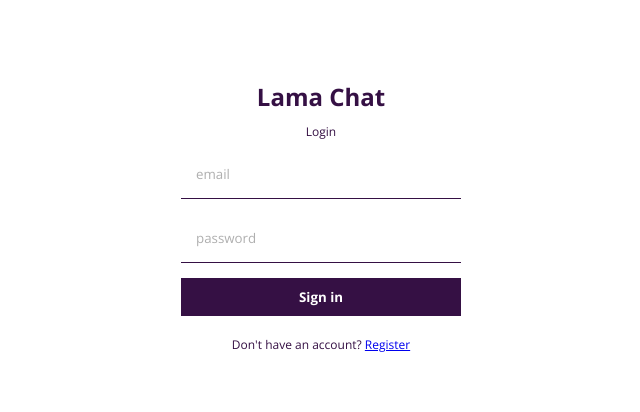
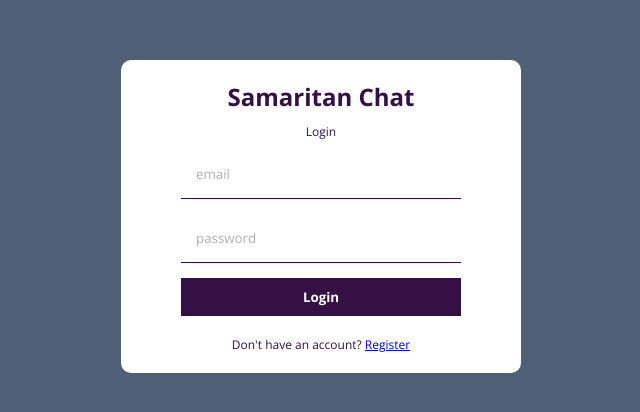
Before and after one commit to Magma4/Chat_app, a React (Create React App) app: page /login in a window 1280 px wide. Shown: the part 184-596 px from the top of the page, without its empty margins (319-959 px from the left). Built offline with nearby package versions, Linux system fonts and the light colour scheme; no server answers.

Commit message:
All features work

```diff
--- a/src/components/Messages.jsx
+++ b/src/components/Messages.jsx
@@ -9,12 +9,12 @@ const Messages = () => {
   const { data } = useContext(ChatContext);
 
   useEffect(() => {
-    const unSub = onSnapshot(doc(db, "chats", data.chatId), (doc) => {
+    const unsub = onSnapshot(doc(db, "chats", data.chatId), (doc) => {
       doc.exists() && setMessages(doc.data().messages);
     });
 
     return () => {
-      unSub();
+      unsub();
     };
   }, [data.chatId]);
 
--- a/src/components/Navbar.jsx
+++ b/src/components/Navbar.jsx
@@ -7,7 +7,7 @@ const Navbar = () => {
   const {currentUser} = useContext(AuthContext)
   return (
     <div className='navbar'>
-      <span className='logo'>FaxTel</span>
+      <span className='logo'>Samaritan</span>
       <div className='user'>
         <img src={currentUser.photoURL} alt="" />
         <span>{currentUser.displayName}</span>
--- a/src/pages/Login.jsx
+++ b/src/pages/Login.jsx
@@ -22,13 +22,13 @@ const Login = () => {
   return (
     <div className="formContainer">
       <div className="formWrapper">
-        <span className="logo">Lama Chat</span>
+        <span className="logo">Samaritan Chat</span>
         <span className="title">Login</span>
         <form onSubmit={handleSubmit}>
           <input type="email" placeholder="email" />
           <input type="password" placeholder="password" />
-          <button>Sign in</button>
-          {err && <span>Something went wrong</span>}
+          <button>Login</button>
+          {err && <span>Invalid credentials</span>}
         </form>
         <p>Don't have an account? <Link to="/register">Register</Link></p>
       </div>
--- a/src/pages/Register.jsx
+++ b/src/pages/Register.jsx
@@ -62,7 +62,7 @@ const Register = () => {
   return (
     <div className="formContainer">
       <div className="formWrapper">
-        <span className="logo">Lama Chat</span>
+        <span className="logo">Samaritan Chat</span>
         <span className="title">Register</span>
         <form onSubmit={handleSubmit}>
           <input required type="text" placeholder="display name" />
@@ -78,7 +78,7 @@ const Register = () => {
           {err && <span>Something went wrong</span>}
         </form>
         <p>
-          You do have an account? <Link to="/register">Login</Link>
+          <Link to="/login" >Login</Link> if you have an account.
         </p>
       </div>
     </div>
--- a/src/pages/style.scss
+++ b/src/pages/style.scss
@@ -17,8 +17,9 @@
 
 
 
+
 .formContainer{
-    // background-color: #351044;
+    background-color: #4f5f76;
     height: 100vh;
     display: flex;
     align-items: center;
```
